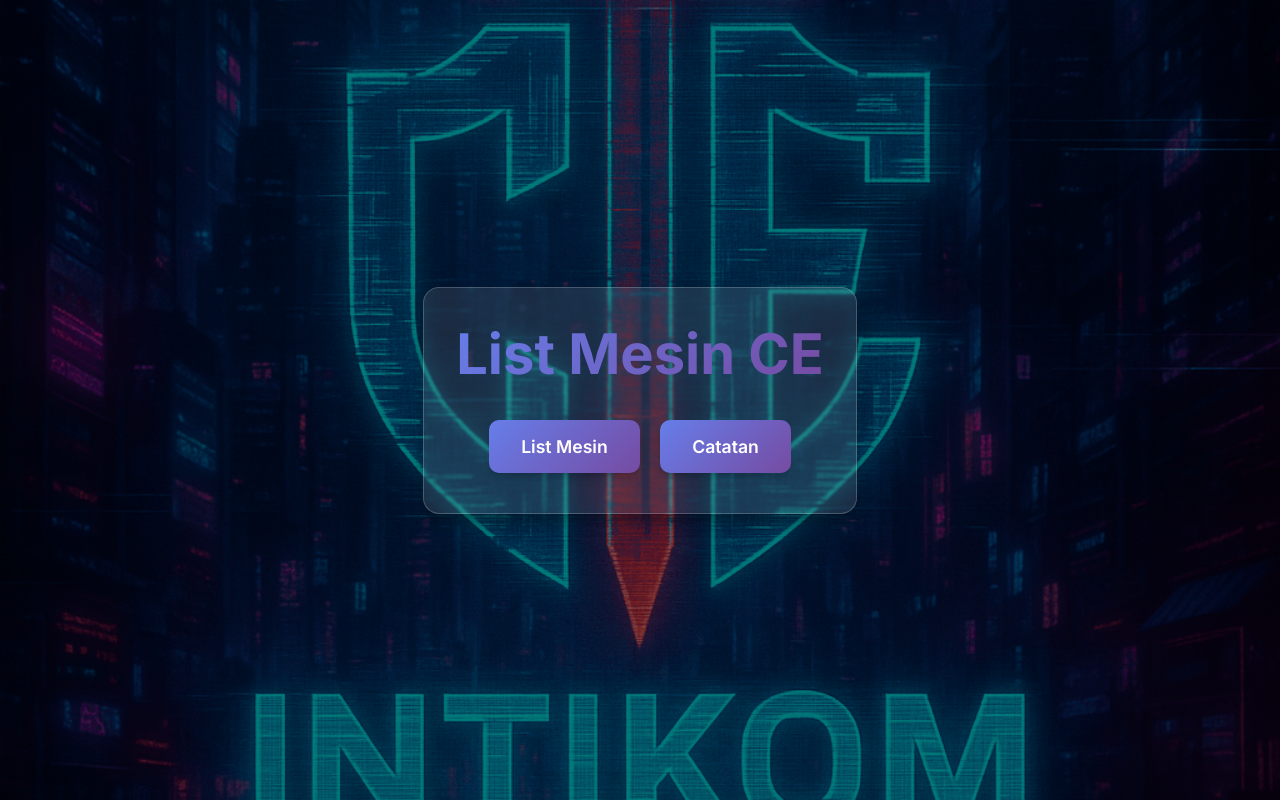
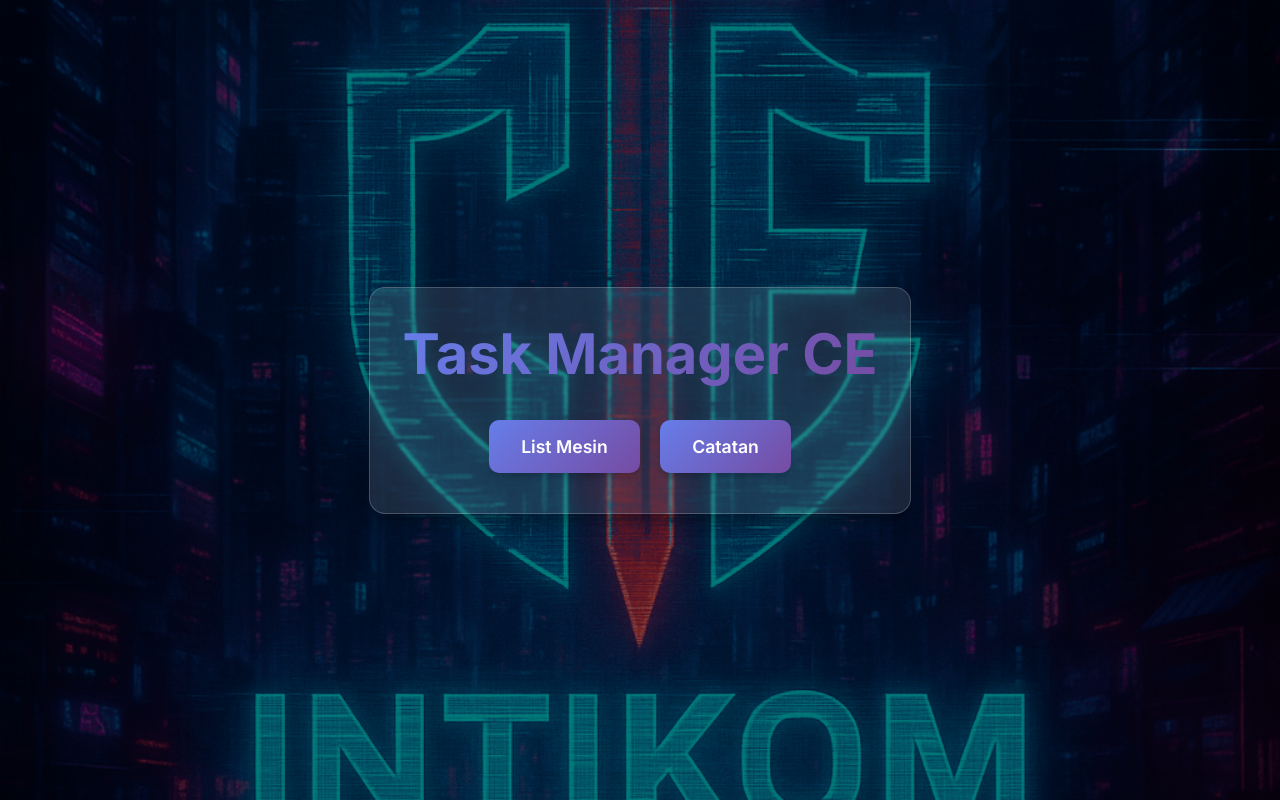
Before and after one commit to AnwarITM/EPS, a plain HTML site: page index.html in a window 1280 px wide. Drawn offline with Linux system fonts and the light colour scheme.

Commit message:
Update index.html

```diff
--- a/index.html
+++ b/index.html
@@ -159,7 +159,7 @@
 <body>
   <div class="welcome-container">
     <h1>
-      <a href="admin.html" style="text-decoration: none; color: inherit; cursor: pointer;">List Mesin CE</a>
+      <a href="admin.html" style="text-decoration: none; color: inherit; cursor: pointer;">Task Manager CE</a>
     </h1>
     <a href="app.html" class="continue-btn">List Mesin</a>
     <a href="app1.html" class="continue-btn">Catatan</a>
```
